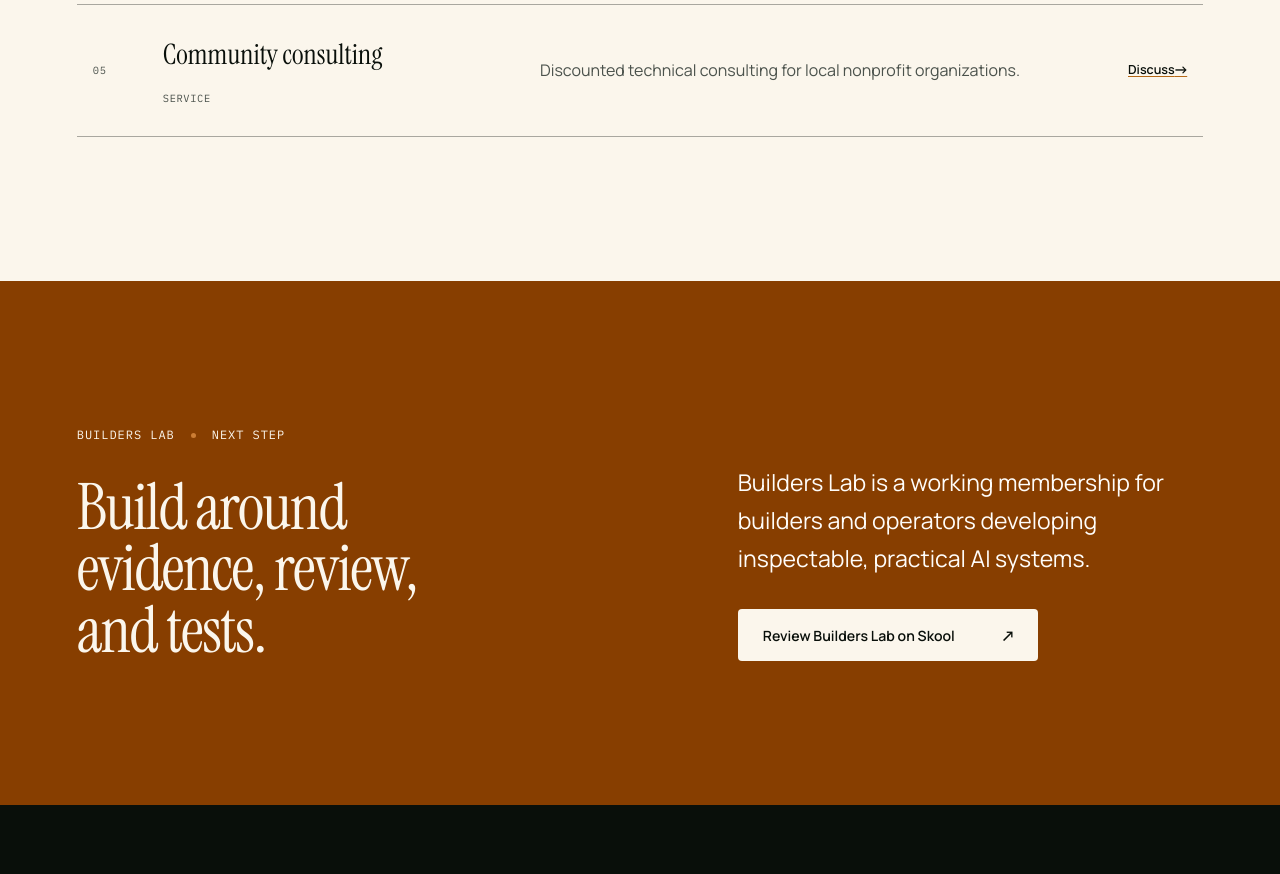
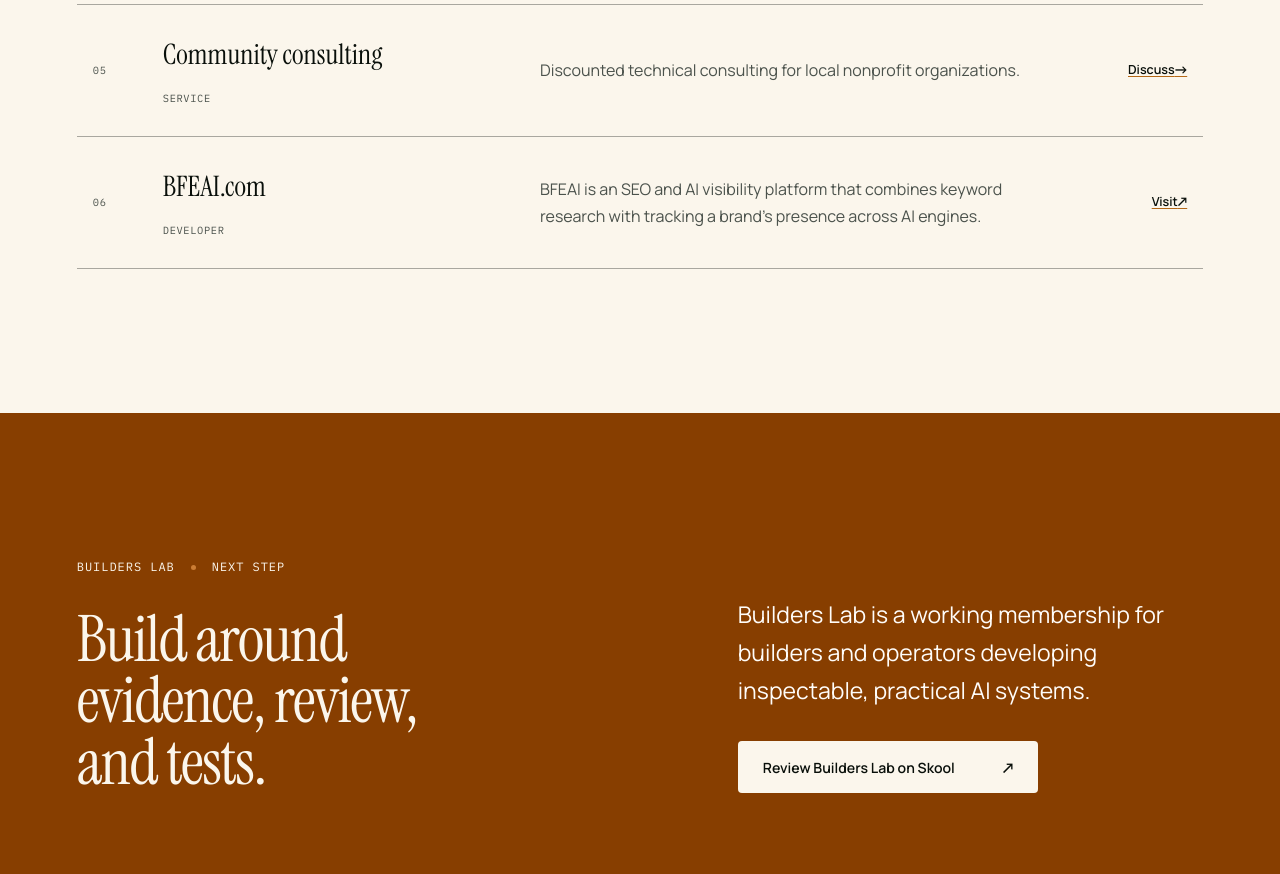
Before and after one commit to George-Digital/George-B-Johnson, an Astro site: page /projects in a window 1280 px wide. Shown: the part 1800-2674 px from the top of the page. Built offline with nearby package versions, Linux system fonts and the light colour scheme; Astro itself is replaced by a stand-in of ours.

Commit message:
Add BFEAI to projects

```diff
--- a/src/pages/projects/index.astro
+++ b/src/pages/projects/index.astro
@@ -51,6 +51,12 @@ import { site } from "../../data/site";
         <p>Discounted technical consulting for local nonprofit organizations.</p>
         <a href="/community-consulting/" aria-label="View community consulting">Discuss <span aria-hidden="true">→</span></a>
       </article>
+      <article class="project-row">
+        <span class="project-number">06</span>
+        <div class="project-name"><h3>BFEAI.com</h3><span>Developer</span></div>
+        <p>BFEAI is an SEO and AI visibility platform that combines keyword research with tracking a brand’s presence across AI engines.</p>
+        <a href="https://bfeai.com/" aria-label="Visit BFEAI.com">Visit <span aria-hidden="true">↗</span></a>
+      </article>
     </div>
   </section>
 
```
